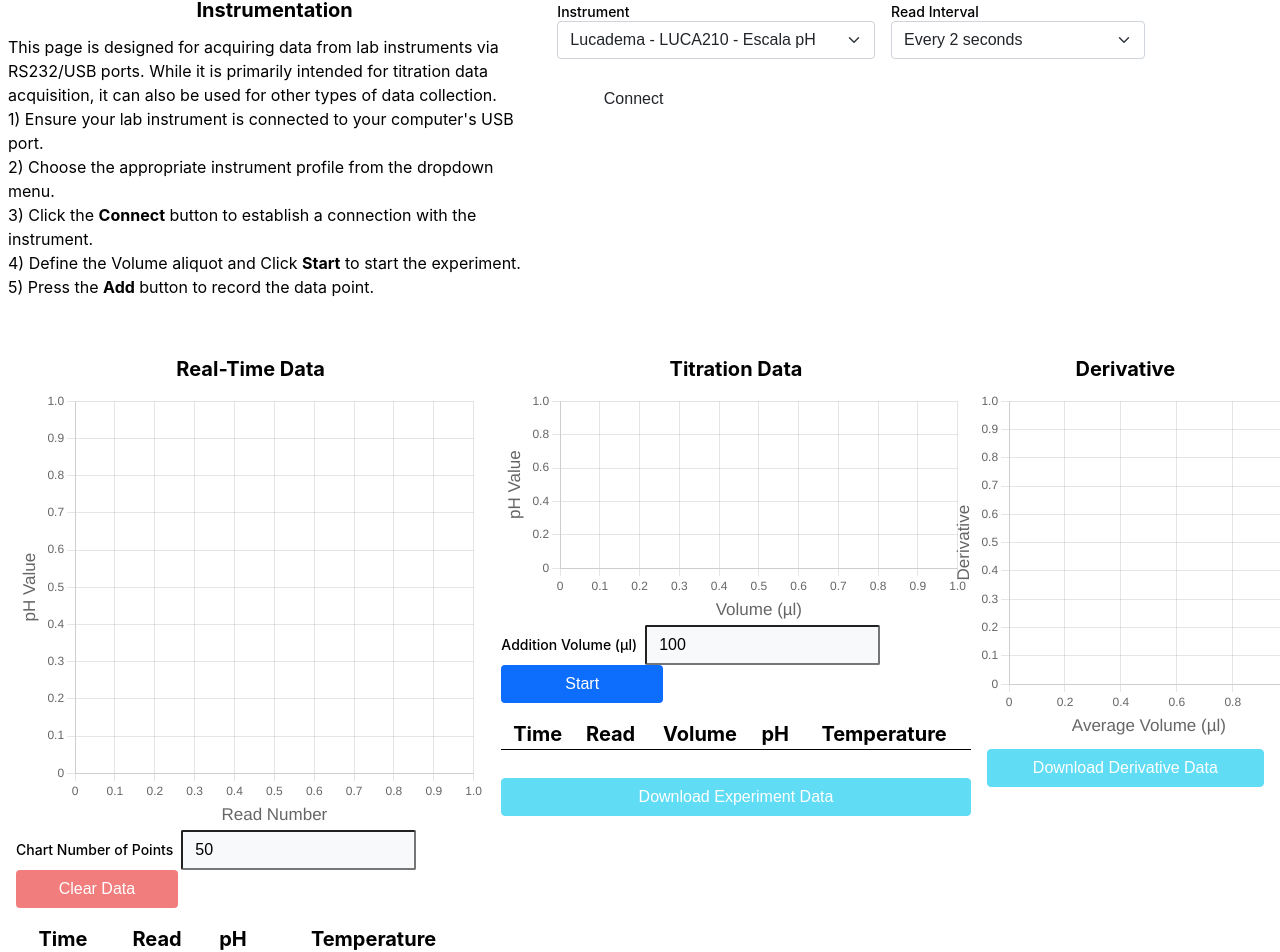
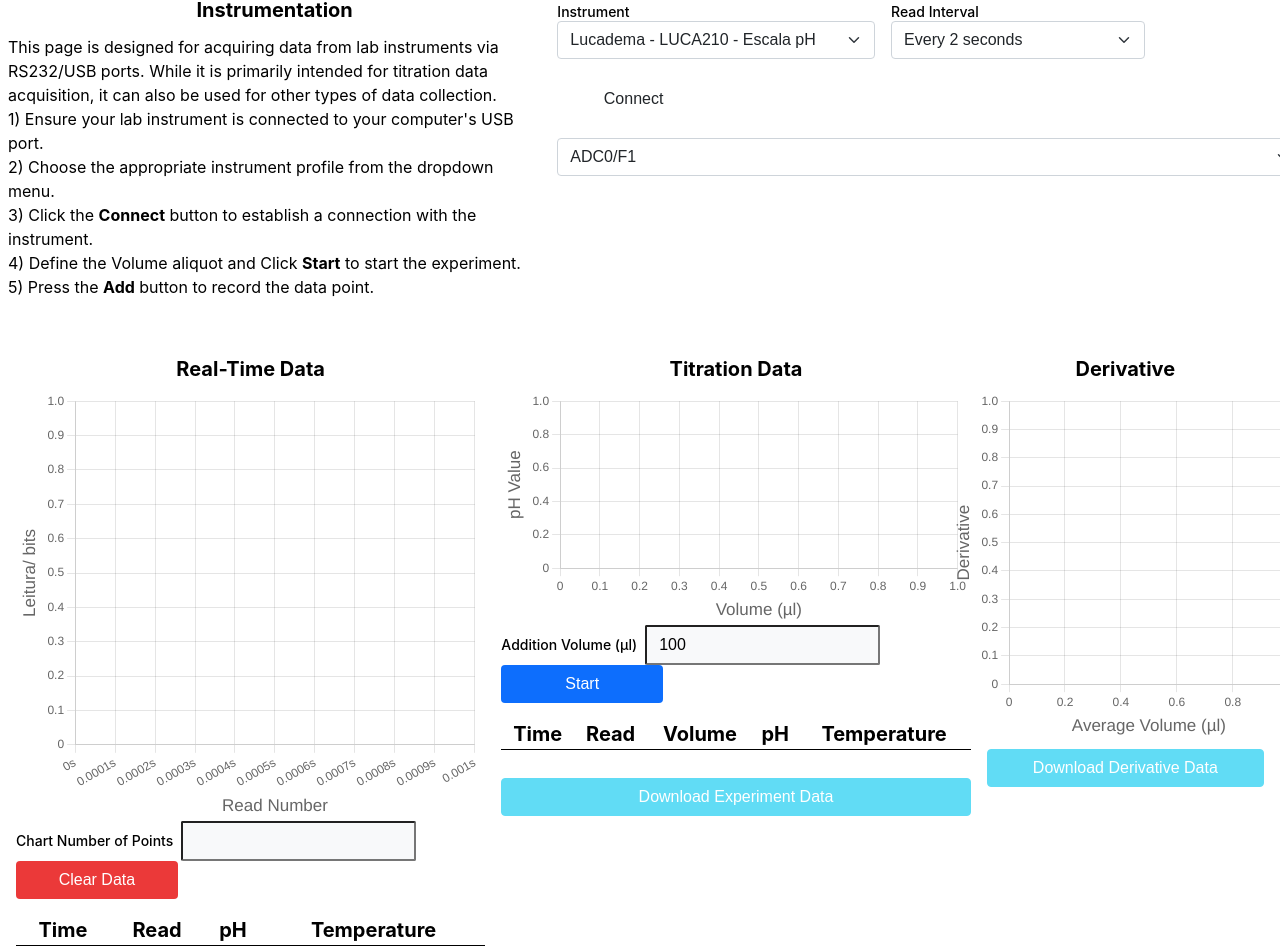
Before and after one commit to rafazinato/SemiTritReact, a React (Create React App) app: page / in a window 1280 px wide. Shown: the part 113-1065 px from the top of the page. Built offline with nearby package versions, Linux system fonts and the light colour scheme.

Commit message:
inserção de npumero de pontos no gráfico, seleção de comprimento de onda especifico

```diff
--- a/src/App.js
+++ b/src/App.js
@@ -1,4 +1,4 @@
-import React, { useState, useEffect } from 'react';
+import React, { useState, useEffect,useRef } from 'react';
 import ConnectionForm from './components/ConnectionForm';
 import RealTimeChart from './components/RealTimeChart';
 import ExperimentChart from './components/ExperimentChart';
@@ -11,6 +11,10 @@ function App() {
   const [realTimeData, setRealTimeData] = useState([]);
   const [experimentData, setExperimentData] = useState([]);
   const [derivativeData, setDerivativeData] = useState([]);
+  const [testData, setTestData] = useState([])
+  const [selectedWavelength, setSelectedWavelength ] = useState()
+  const [chartPoints, setChartsPoints] = useState(50)
+
 
   // Função para adicionar dados em tempo real
   const addRealTimeData = (data) => {
@@ -58,8 +62,8 @@ function App() {
   // function dealTableTest() {
   //   setRealTimeData([...realTimeData, {  Time: '10:00', Read: 1.2, pH: 7.0, Temperature: 25.0 }])
   // }
+  console.log(chartPoints)
 
-  console.log(realTimeData)
   return (
     <div className="container-fluid">
       <header className="text-bg-primary text-center py-1 mb-2">
@@ -83,6 +87,13 @@ function App() {
               setIsConnected={setIsConnected}
               addRealTimeData={addRealTimeData}
               setRealTimeData={setRealTimeData}
+              setTestData={setTestData}
+              testData={testData}
+              selectedWavelength={selectedWavelength}
+              setSelectedWavelength={setSelectedWavelength}
+              chartPoints={chartPoints}
+              // startTime={startTime}
+              // setStartTime={setStartTime}
             />
           </div>
         </div>
@@ -90,16 +101,16 @@ function App() {
       <div className="graph-container">
         <div className="real-chart">
           <h5 className="text-center">Real-Time Data</h5>
-          <RealTimeChart data={realTimeData} />
+          <RealTimeChart data={realTimeData} testData={testData} setSelectedWavelength={setSelectedWavelength} chartPoints={chartPoints}/>
           <div class="row g-2 mb-2 align-items-center">
             <div class="col-md-8">
               <div class="label-container">
-                <label for="max-points" class="form-label mb-0">Chart Number of Points</label>
-                <input type="number" id="max-points" class="form-control" value="50"></input>
+                <label for="max-points" class="form-label mb-0" >Chart Number of Points</label>
+                <input type="number" id="max-points" class="form-control" onChange={(e) => setChartsPoints(e.target.value)}></input>
               </div>
             </div>
             <div class="col-md-4">
-              <button type="button" id="clear-data-button" class="btn btn-danger full-width-button" disabled>Clear Data</button>
+              <button type="button" id="clear-data-button" class="btn btn-danger full-width-button" onClick={() => setTestData([])}>Clear Data</button>
             </div>
           </div>
           <DataTable data={realTimeData} columns={['Time', 'Read', 'pH', 'Temperature']} />
@@ -122,7 +133,7 @@ function App() {
               </div>
             </div>
             <div class="col-md-4">
-              <button type="button" id="add-experiment-data-button" class="btn btn-primary full-width-button">Start</button>
+              <button type="button" id="add-experiment-data-button" class="btn btn-primary full-width-button" >Start</button>
             </div>
           </div>
           <DataTable data={experimentData} columns={['Time', 'Read', 'Volume', 'pH', 'Temperature']} />
--- a/src/components/ConnectionForm.js
+++ b/src/components/ConnectionForm.js
@@ -1,9 +1,10 @@
-import React, { useState } from 'react';
+import React, { useState, useEffect, useRef } from 'react';
 import '../form.css';
-function ConnectionForm({ isConnected, setIsConnected, addRealTimeData,setRealTimeData }) {
+function ConnectionForm({ isConnected, setIsConnected, addRealTimeData, setRealTimeData, setTestData, testData, selectedWavelength, setSelectedWavelength,chartPoints }) {
   const [instrument, setInstrument] = useState('lucadema210');
   const [readInterval, setReadInterval] = useState(2000);
   const [port, setPort] = useState(null);
+  const startTime = useRef(null)
   const deviceConfigs = {
     lucadema210: {
       name: "Lucadema - LUCA210 - Escala pH",
@@ -33,16 +34,13 @@ function ConnectionForm({ isConnected, setIsConnected, addRealTimeData,setRealTi
       stopBits: 1,
       parity: "none",
     }
-
-
-
   };
 
   let reader;
   let lastValidData = null
   let updateTimer;
   let realTimeData = [], experimentData = [], derivativeData = []; // Data arrays
-  let buffer = []
+  let buffer = [];
   let volumeSum = 0, readCount = 0, experimentReadCount = 0; // Counters
   const toggleConnection = async () => {
     if (isConnected) {
@@ -53,13 +51,6 @@ function ConnectionForm({ isConnected, setIsConnected, addRealTimeData,setRealTi
   };
 
 
-//   const connect = async () => {
-//     // Implementar lógica de conexão
-//   };
-
-//   const disconnect = async () => {
-//     // Implementar lógica de desconexão
-//   };
   const serialOptions = {
     baudRate: deviceConfigs[instrument].baudRate,
     dataBits: deviceConfigs[instrument].dataBits,
@@ -83,6 +74,12 @@ const connect = async () => {
     }
   };
 
+  function handleConnection() {
+    toggleConnection()
+    startTime.current = Date.now()
+
+  }
+
   const disconnect = async () => {
     if (port) await port.close();
     setIsConnected(false);
@@ -91,10 +88,10 @@ const disconnect = async () => {
 
   // FUNÇÃO QUE FUNCIONA
 
-
+  let time;
   // Start reading data from the serial port
   function startSerialReading() {
-     let readTimer = setInterval(readSerialData, 500); // Set an interval to read data every 500ms
+    let readTimer = setInterval(readSerialData, 50); // Set an interval to read data every 500ms
   }
 
   // Read data from the serial port
@@ -102,17 +99,17 @@ const disconnect = async () => {
     try {
       const { value, done } = await reader.read(); // Read data from the port
       if (done) return; // Exit if reader is done
-        buffer += new TextDecoder().decode(value); // Append new data to the buffer
+      buffer += new TextDecoder().decode(value);
+      // buffer.push({buffer: new TextDecoder().decode(value) , time:  Date.now() }) += new TextDecoder().decode(value),; // Append new data to the buffer
 
-
-        // console.log(buffer)
 
       let index;
       while ((index = buffer.indexOf("\r")) >= 0) {
+        console.log(buffer)
         // Process each line of data
         const dataStr = buffer.slice(0, index + 1).trim(); // Extract a single line of data
         buffer = buffer.slice(index + 1); // Remove processed data from buffer
-            dealDataStr(dataStr)
+        dealDataStr(dataStr, startTime)
         // console.log(buffer)
 
 
@@ -121,15 +118,52 @@ const disconnect = async () => {
       console.error("Failed to read data:", err);
     }
   }
+  const [localData, setLocalData] = useState([]);
+  let data = [];
+  let data_teste;
+  function dealDataStr(dataStr, startTime) {
+    if (deviceConfigs[instrument].name == "AS7341-FIA") {
+      dataStr = dataStr.split(';')
+      dataStr = dataStr.map((e) => Number(e))
+      dataStr = dataStr.filter(item => !Number.isNaN(item));
+      data.push({ x: Date.now(), y: dataStr[selectedWavelength] })
 
-  let data = [];
-    function dealDataStr(dataStr) {
-      if (deviceConfigs[instrument].name == "AS7341-FIA") {
-        dataStr = Number(dataStr.split(';'))
-        console.log(dataStr)
+      // data_teste = data.map((e,idx) => ({ x: time[idx], read: e }));
+
+      // setLocalData(prev => [...prev, { x: elapsedTime, y: dataStr[selectedWavelength] }]);
+
+
+
+
+      // setTestData(prev => [...prev, { x: Date.now(), y: dataStr[selectedWavelength] }]);
+
+      const currentStartTime = startTime; // Captura o valor mais recente
+      // console.log(currentStartTime)
+      const elapsedTime = currentStartTime ? Date.now() - currentStartTime.current : 0;
+      // console.log(elapsedTime)
+      setTestData(prev => [...prev, { x: elapsedTime, y: dataStr[selectedWavelength] }]);
+
+
+
+
     }
 
   }
+
+  useEffect(() => {
+    console.log("testData updated:", testData);
+  }, [testData]);
+
+  // useEffect(() => {
+  //   setTestData(testData.slice(-chartPoints))
+  // }, [chartPoints]);
+
+
+  // useEffect(() => {
+  //   if (startTime ==) {
+
+  //   }
+  // }, [startTime]);
 
   // let rawBuffer = '';
 
@@ -218,10 +252,10 @@ const disconnect = async () => {
     }
     return className;
   };
-  console.log(realTimeData)
+
   return (
     <>
-    <div ><h2 style={{textAlign: 'center'}}>Connection</h2></div>
+      <div ><h2 style={{ textAlign: 'center' }}>Connection</h2></div>
       <div>
 
 
@@ -261,13 +295,30 @@ const disconnect = async () => {
               <button
                 type="button"
                 className={getButtonClass(isConnected)}
-            onClick={toggleConnection}
+                onClick={() => handleConnection()}
+              // onClick={
+              //   toggleConnection
+              // }
               >
                 {isConnected ? 'Disconnect' : 'Connect'}
               </button>
             </div>
           </div>
         </form>
+        <select
+          id="instrument"
+          className="form-select"
+          onChange={(e) => setSelectedWavelength(Number(e.target.value))}
+        >
+          <option value='0' >ADC0/F1</option>
+          <option value='1'>415nm</option>
+          <option value='2'>445nm</option>
+          <option value='3'>480nm</option>
+          <option value='4'>515nm</option>
+          <option value='5'>555nm</option>
+          <option value='6'>630nm</option>
+          <option value='8'>NIR</option>
+        </select>
       </div>
     </>
   );
```
Also changed, not shown: src/components/RealTimeChart.js (+30 -11 lines). Lines whose indentation alone changed are shown as unchanged.
